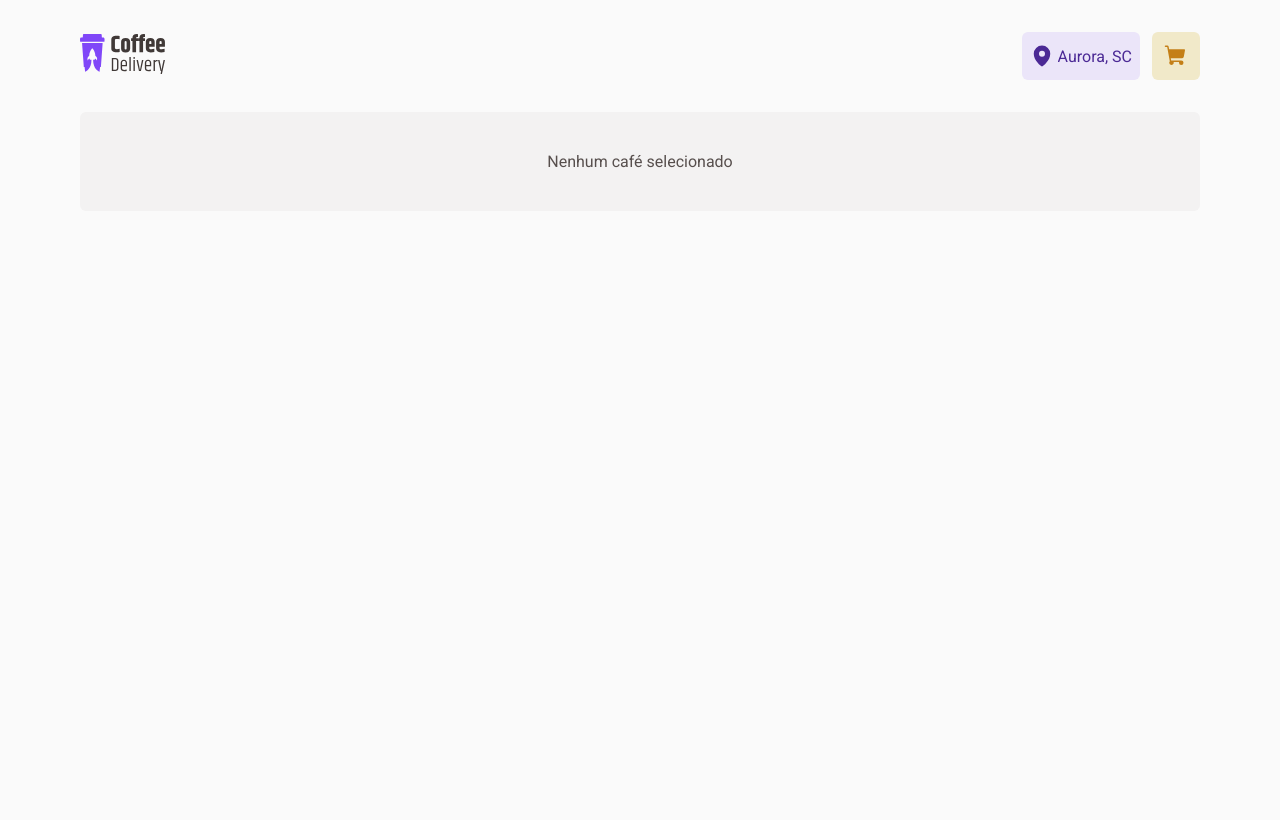
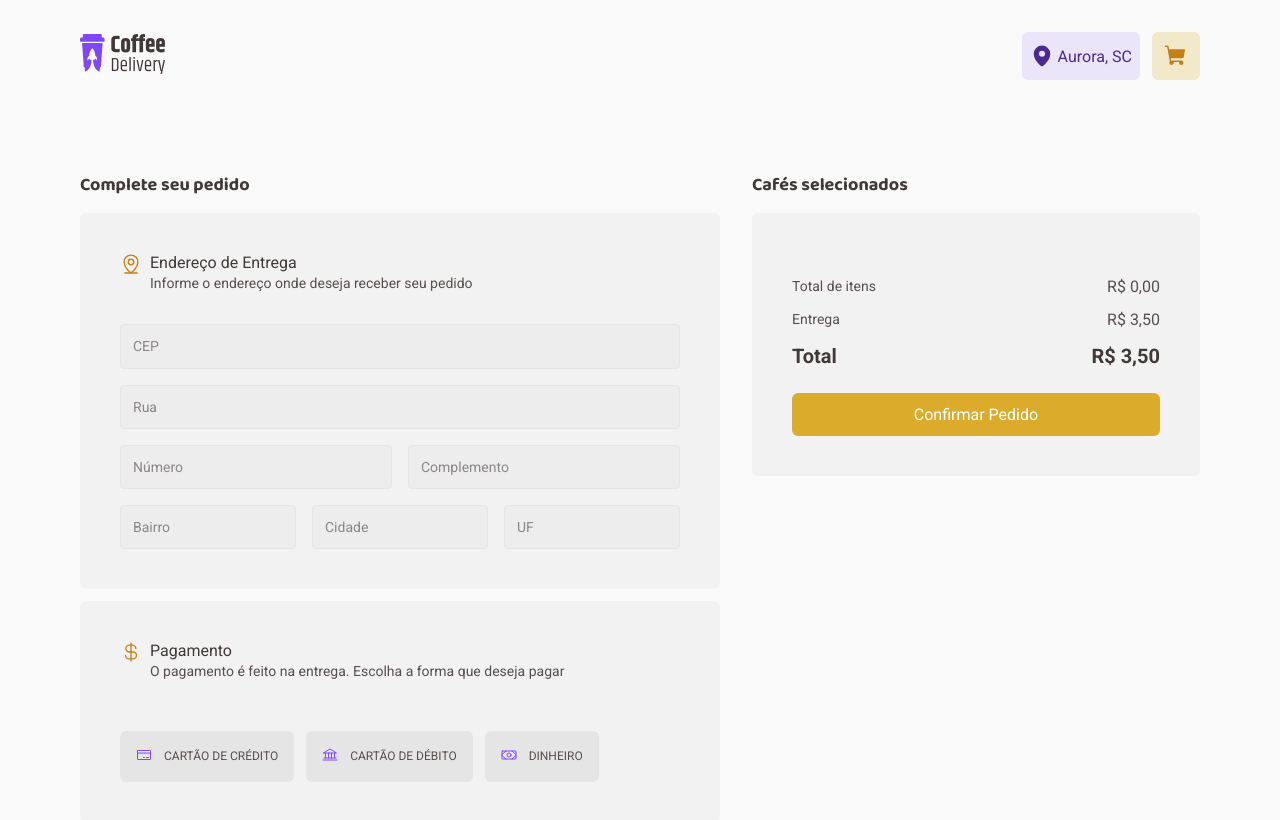
Before and after one commit to carloshkruger/ignite-reactjs-desafio02-coffee-delivery, a React (Vite) app: page /checkout in a window 1280 px wide. Built offline with nearby package versions, Linux system fonts and the light colour scheme.

Commit message:
created a separate component for payment options

```diff
--- a/package.json
+++ b/package.json
@@ -13,8 +13,10 @@
     "phosphor-react": "^1.4.1",
     "react": "^18.2.0",
     "react-dom": "^18.2.0",
+    "react-hook-form": "^7.45.1",
     "react-router-dom": "^6.14.1",
-    "styled-components": "^6.0.1"
+    "styled-components": "^6.0.1",
+    "zod": "^3.21.4"
   },
   "devDependencies": {
     "@rocketseat/eslint-config": "^1.2.0",
--- a/src/components/Header/styles.ts
+++ b/src/components/Header/styles.ts
@@ -46,12 +46,9 @@ export const HeaderContainer = styled.header`
         height: 1.25rem;
         background: ${(props) => props.theme['yellow-dark']};
         color: ${(props) => props.theme.white};
-        color: var(--base-white, #fff);
         text-align: center;
         font-size: 0.75rem;
         font-weight: 700;
-        line-height: 130%;
-        letter-spacing: -0.72px;
         border-radius: 50%;
         display: flex;
         align-items: center;
--- /dev/null
+++ b/src/pages/Checkout/components/PaymentOption/index.tsx
@@ -0,0 +1,27 @@
+import { InputHTMLAttributes, ReactNode, forwardRef } from 'react'
+import { Container, ContentContainer, Text } from './styles'
+
+type PaymentOptionProps = InputHTMLAttributes<HTMLInputElement> & {
+  icon: ReactNode
+  title: string
+}
+
+const PaymentOption = forwardRef<HTMLInputElement, PaymentOptionProps>(
+  ({ id, icon, title, ...props }, ref) => {
+    return (
+      <Container>
+        <input type="radio" id={id} name="paymentOption" ref={ref} {...props} />
+        <label htmlFor={id}>
+          <ContentContainer>
+            {icon}
+            <Text>{title}</Text>
+          </ContentContainer>
+        </label>
+      </Container>
+    )
+  },
+)
+
+PaymentOption.displayName = PaymentOption.name
+
+export { PaymentOption }
--- /dev/null
+++ b/src/pages/Checkout/components/PaymentOption/styles.ts
@@ -0,0 +1,45 @@
+import styled from 'styled-components'
+
+export const Container = styled.div`
+  input {
+    visibility: hidden;
+    appearance: none;
+  }
+
+  input:checked + label div {
+    background: ${(props) => props.theme['purple-light']};
+    border: 1px solid ${(props) => props.theme.purple};
+  }
+`
+
+export const ContentContainer = styled.div`
+  padding: 1rem;
+  border-radius: 6px;
+  background: ${(props) => props.theme['base-button']};
+  display: flex;
+  gap: 0.75rem;
+  border: 0;
+  flex: 1;
+  cursor: pointer;
+
+  & > svg {
+    color: ${(props) => props.theme.purple};
+  }
+
+  &:hover {
+    background: ${(props) => props.theme['base-hover']};
+    color: ${(props) => props.theme['base-subtitle']};
+
+    & > svg {
+      color: ${(props) => props.theme['purple-dark']};
+    }
+  }
+`
+
+export const Text = styled.p`
+  color: ${(props) => props.theme['base-text']};
+  font-size: 0.75rem;
+  font-weight: 400;
+  line-height: 160%;
+  text-transform: uppercase;
+`
--- a/src/pages/Checkout/index.tsx
+++ b/src/pages/Checkout/index.tsx
@@ -25,8 +25,6 @@ import {
   Input,
   NoCoffeeMessage,
   PaymentContainer,
-  PaymentOption,
-  PaymentOptionText,
   PaymentOptionsContainer,
   PaymentSubTitleText,
   PaymentTitleContainer,
@@ -49,29 +47,54 @@ import {
   SummaryTotalValue,
 } from './styles'
 
-import { FormEvent, useContext } from 'react'
-import { CartContext } from '../../contexts/CartContext'
+import { FormEvent, useContext, useState } from 'react'
+import { CartContext, CartItem } from '../../contexts/CartContext'
 import { currencyFormat } from '../Home/components/CoffeeCard'
+import * as zod from 'zod'
+import { PaymentOption } from './components/PaymentOption'
+
+const checkoutFormValidationSchema = zod.object({
+  cep: zod.string().length(9, 'Informe o CEP'),
+  rua: zod.string().min(1, 'Informe a Rua'),
+  numero: zod.number(),
+  bairro: zod.string().min(1, 'Informe o bairro'),
+  cidade: zod.string().min(1, 'Informe a cidade'),
+  uf: zod.string().length(2),
+})
+
+enum PaymentOptionEnum {
+  CREDIT_CARD = 'CREDIT_CARD',
+  DEBIT_CARD = 'DEBIT_CARD',
+  CASH = 'CASH',
+}
 
 const DELIVERY_FEE = 3.5
 
+const calcItemTotalPrice = (cartItem: CartItem) =>
+  cartItem.coffee.unitPrice * cartItem.quantity
+
 export function Checkout() {
+  const [selectedPaymentOption, setSelectedPaymentOption] =
+    useState<PaymentOptionEnum | null>(null)
   const { cartItems } = useContext(CartContext)
 
   function handleCheckout(event: FormEvent) {
     event.preventDefault()
   }
 
+  function handleCheckPaymentOption(paymentOption: PaymentOptionEnum) {
+    setSelectedPaymentOption(paymentOption)
+  }
+
   const totalItemsPrice = cartItems.reduce(
-    (total, currentItem) =>
-      currentItem.coffee.unitPrice * currentItem.quantity + total,
+    (total, currentItem) => calcItemTotalPrice(currentItem) + total,
     0,
   )
   const totalPrice = totalItemsPrice + DELIVERY_FEE
 
-  if (!cartItems.length) {
-    return <NoCoffeeMessage>Nenhum café selecionado</NoCoffeeMessage>
-  }
+  // if (!cartItems.length) {
+  //   return <NoCoffeeMessage>Nenhum café selecionado</NoCoffeeMessage>
+  // }
 
   return (
     <CheckoutContainer onSubmit={handleCheckout}>
@@ -118,18 +141,21 @@ export function Checkout() {
             </PaymentTitleTextContainer>
           </PaymentTitleContainer>
           <PaymentOptionsContainer>
-            <PaymentOption isSelected={true}>
-              <CreditCard size={16} />
-              <PaymentOptionText>Cartão de crédito</PaymentOptionText>
-            </PaymentOption>
-            <PaymentOption isSelected={false}>
-              <Bank size={16} />
-              <PaymentOptionText>Cartão de débito</PaymentOptionText>
-            </PaymentOption>
-            <PaymentOption isSelected={false}>
-              <Money size={16} />
-              <PaymentOptionText>Dinheiro</PaymentOptionText>
-            </PaymentOption>
+            <PaymentOption
+              icon={<CreditCard />}
+              title="Cartão de Crédito"
+              id={PaymentOptionEnum.CREDIT_CARD}
+            />
+            <PaymentOption
+              icon={<Bank />}
+              title="Cartão de Débito"
+              id={PaymentOptionEnum.DEBIT_CARD}
+            />
+            <PaymentOption
+              icon={<Money />}
+              title="Dinheiro"
+              id={PaymentOptionEnum.CASH}
+            />
           </PaymentOptionsContainer>
         </PaymentContainer>
       </FinishOrderContainer>
@@ -160,8 +186,7 @@ export function Checkout() {
                 </SelectedCoffeeNameAndActions>
               </SelectedCoffeeItemLeftPart>
               <SelectedCoffeePrice>
-                R${' '}
-                {currencyFormat.format(item.quantity * item.coffee.unitPrice)}
+                R$ {currencyFormat.format(calcItemTotalPrice(item))}
               </SelectedCoffeePrice>
             </SelectedCoffeeItem>
           ))}
--- a/src/pages/Checkout/styles.ts
+++ b/src/pages/Checkout/styles.ts
@@ -133,50 +133,6 @@ export const PaymentOptionsContainer = styled.div`
   @media screen and (max-width: 510px) {
     flex-direction: column;
   }
-`
-
-interface PaymentOptionProps {
-  isSelected: boolean
-}
-
-export const PaymentOption = styled.button<PaymentOptionProps>`
-  padding: 1rem;
-  border-radius: 6px;
-  background: ${(props) => props.theme['base-button']};
-  display: flex;
-  gap: 0.75rem;
-  cursor: pointer;
-  border: 0;
-  flex: 1;
-
-  & > svg {
-    color: ${(props) => props.theme.purple};
-  }
-
-  ${(props) =>
-    props.isSelected
-      ? css`
-          background: ${props.theme['purple-light']};
-          border: 1px solid ${props.theme.purple};
-        `
-      : ''}
-
-  &:hover {
-    background: ${(props) => props.theme['base-hover']};
-    color: ${(props) => props.theme['base-subtitle']};
-
-    & > svg {
-      color: ${(props) => props.theme['purple-dark']};
-    }
-  }
-`
-
-export const PaymentOptionText = styled.p`
-  color: ${(props) => props.theme['base-text']};
-  font-size: 0.75rem;
-  font-weight: 400;
-  line-height: 160%;
-  text-transform: uppercase;
 `
 
 export const SelectedCoffeesContainer = styled.div``
```
Also changed, not shown: 1 other file (tests, documents, lock files or other folders).
